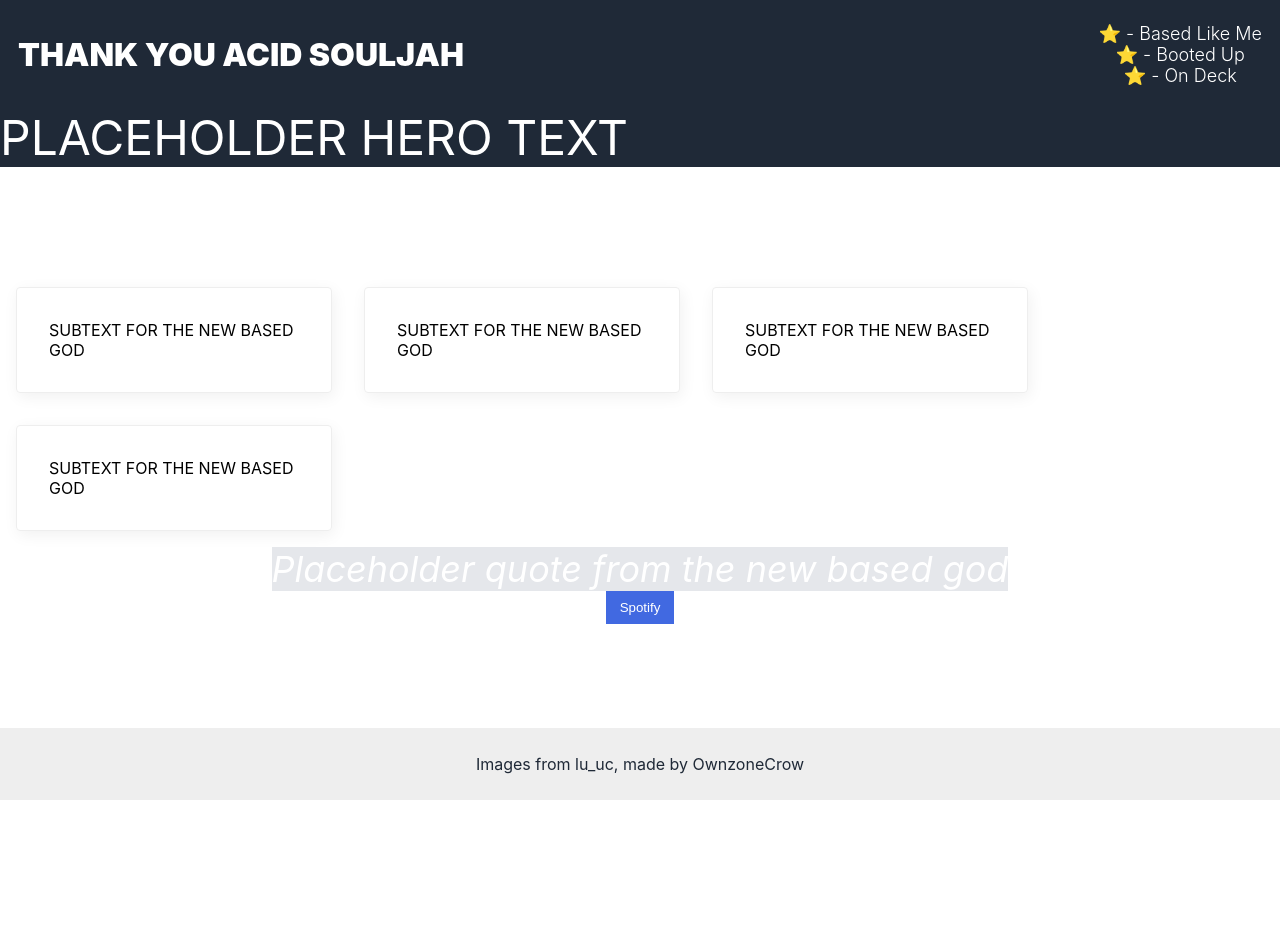
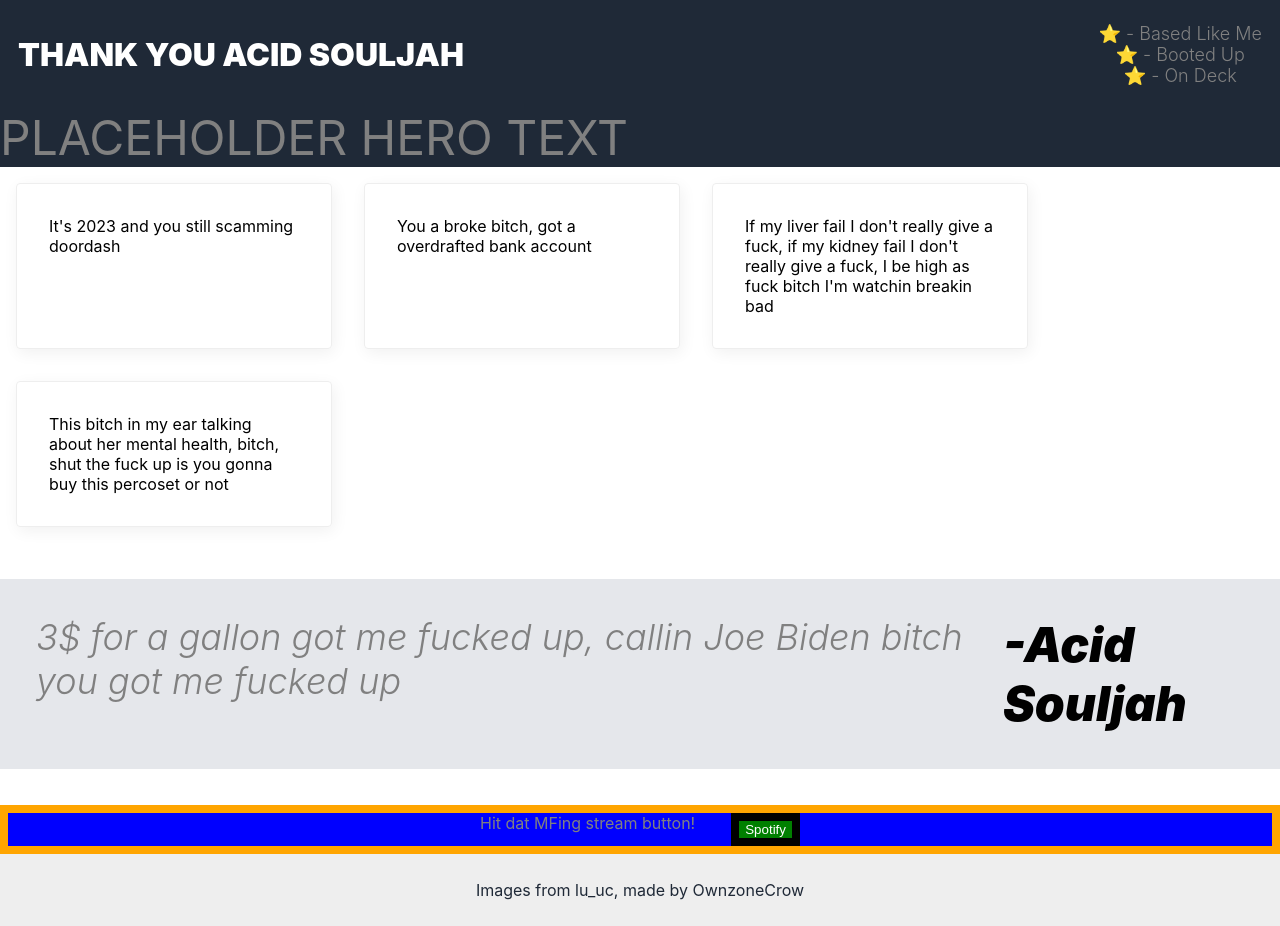
Before and after one commit to OwnzoneCrow/landing-page, a plain HTML site: page index.html in a window 1280 px wide. Before the commit the page ends 800 px from the top, so only its background shows below. Drawn offline with Linux system fonts and the light colour scheme.

Commit message:
Add quotes, align some boxes, and clear the main quote

```diff
--- a/index.html
+++ b/index.html
@@ -24,15 +24,19 @@
 
 
     <div class="cardholder">
-    <div class="card">SUBTEXT FOR THE NEW BASED GOD</div>
-    <div class="card">SUBTEXT FOR THE NEW BASED GOD</div>
-    <div class="card">SUBTEXT FOR THE NEW BASED GOD</div>
-    <div class="card">SUBTEXT FOR THE NEW BASED GOD</div>
+    <div class="card">It's 2023 and you still scamming doordash</div>
+    <div class="card">You a broke bitch, got a overdrafted bank account</div>
+    <div class="card">If my liver fail I don't really give a fuck, if my kidney fail I don't really give a fuck, I be high as fuck bitch I'm watchin breakin bad</div>
+    <div class="card">This bitch in my ear talking about her mental health, bitch, shut the fuck up is you gonna buy this percoset or not</div>
     </div>
     <div class="quote">
-      <a>Placeholder quote from the new based god</a>
+      <a>3$ for a gallon got me fucked up, callin Joe Biden bitch you got me fucked up</a>
+      <a id="name">-Acid Souljah</a>
     </div>
+    <div class="musicbutton">
+      <a>Hit dat MFing stream button!</a>
     <button class="continue">Spotify</button>
+  </div>
   </div>
     <div class="footer">
       Images from lu_uc, made by OwnzoneCrow
--- a/style.css
+++ b/style.css
@@ -66,7 +66,7 @@ li{
 
 a{
   text-decoration: none;
-  color: white;
+  color: gray;
 }
 
 .cardholder{
@@ -77,10 +77,10 @@ a{
 
 .body{
   display: flex;
-  flex: 1;
-  align-items: center;
+  align-items: space-between;
   justify-content: center;
   flex-direction: column;
+  flex:1;
 }
 
 .quote{
@@ -88,13 +88,39 @@ a{
   background-color: #e5e7eb;
   font-size: 36px;
   font-style: italic;
-  font-weight: light;
+  font-weight: 300;
   order:2;
+  flex:1;
+  padding: 36px;
+  justify-content: center;
+  margin-top: 36px;
+  margin-bottom: 36px;
 }
 
+#name{
+  font-size: 48px;
+  font-weight: 900;
+  color: black;
+  display: flex;
+  order: 4;
+  justify-content: center;
+  align-items: center;
+}
+
+.musicbutton{
+  background: blue;
+  border: 8px solid orange;
+  color: white;
+  order: 3;
+  justify-content: center;
+  display: flex;
+  gap:36px;
+}
+
+
 button.continue {
-  background: royalblue;
-  border: 8px solid royalblue;
+  background: green;
+  border: 8px solid black;
   color: white;
   order: 3;
 }
```
